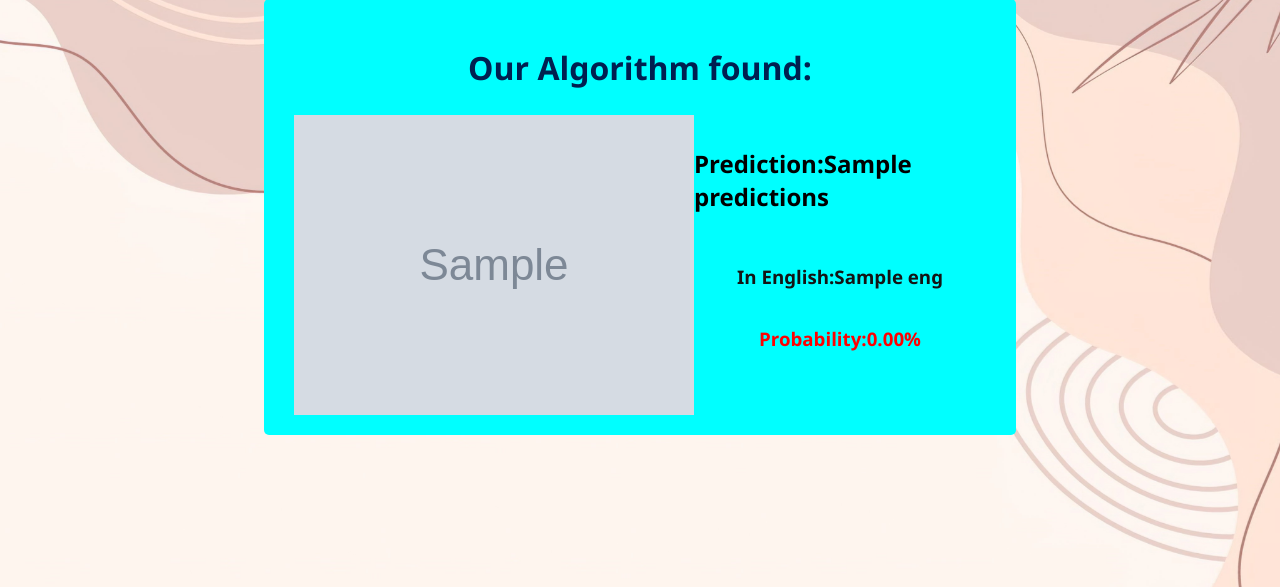
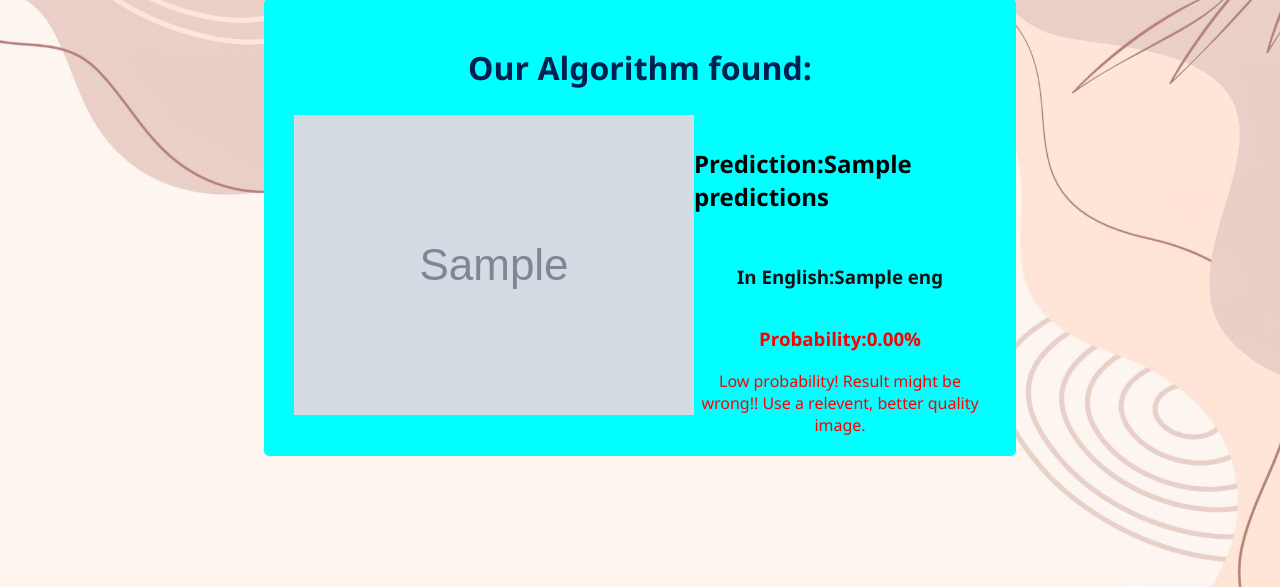
Before and after one commit to H1mJT/Assamese-Numbers-Recogniser, a Flask app: template templates/recognize.html in a window 1280 px wide. Shown: the part 138-725 px from the top of the page. Run offline with Flask 2, Linux system fonts and the light colour scheme; the template is opened without the code that fills it: most values are stand-ins (such as "Sample title", 1, 10 or a date in 2020); grey boxes marked "Sample" are stand-in pictures.

Commit message:
Update recognize.html

```diff
--- a/templates/recognize.html
+++ b/templates/recognize.html
@@ -21,12 +21,10 @@
                     <span><h3>In English:{{eng}}</h3></span>
                     {% if prob>c %}
                         <span style="color:green"><h3>Probability:{{'%0.2f' | format(prob)}}%</h3></span>
-                        <span style="color:green">{{warn}}</span>
-                        <span style="color:green">{{warn2}}</span>
+                        <span style="color:green"><center>High probability!! Result is most likely right.</center></span>
                     {% else %}
                         <span style="color:red"><h3>Probability:{{'%0.2f' | format(prob)}}%</h3></span>
-                        <span style="color:red">{{warn}}</span>
-                        <span style="color:red">{{warn2}}</span>
+                        <span style="color:red"><center>Low probability! Result might be wrong!! Use a relevent, better quality image.</center></span>
                     {% endif %}
                 </div>
             </div>
```
